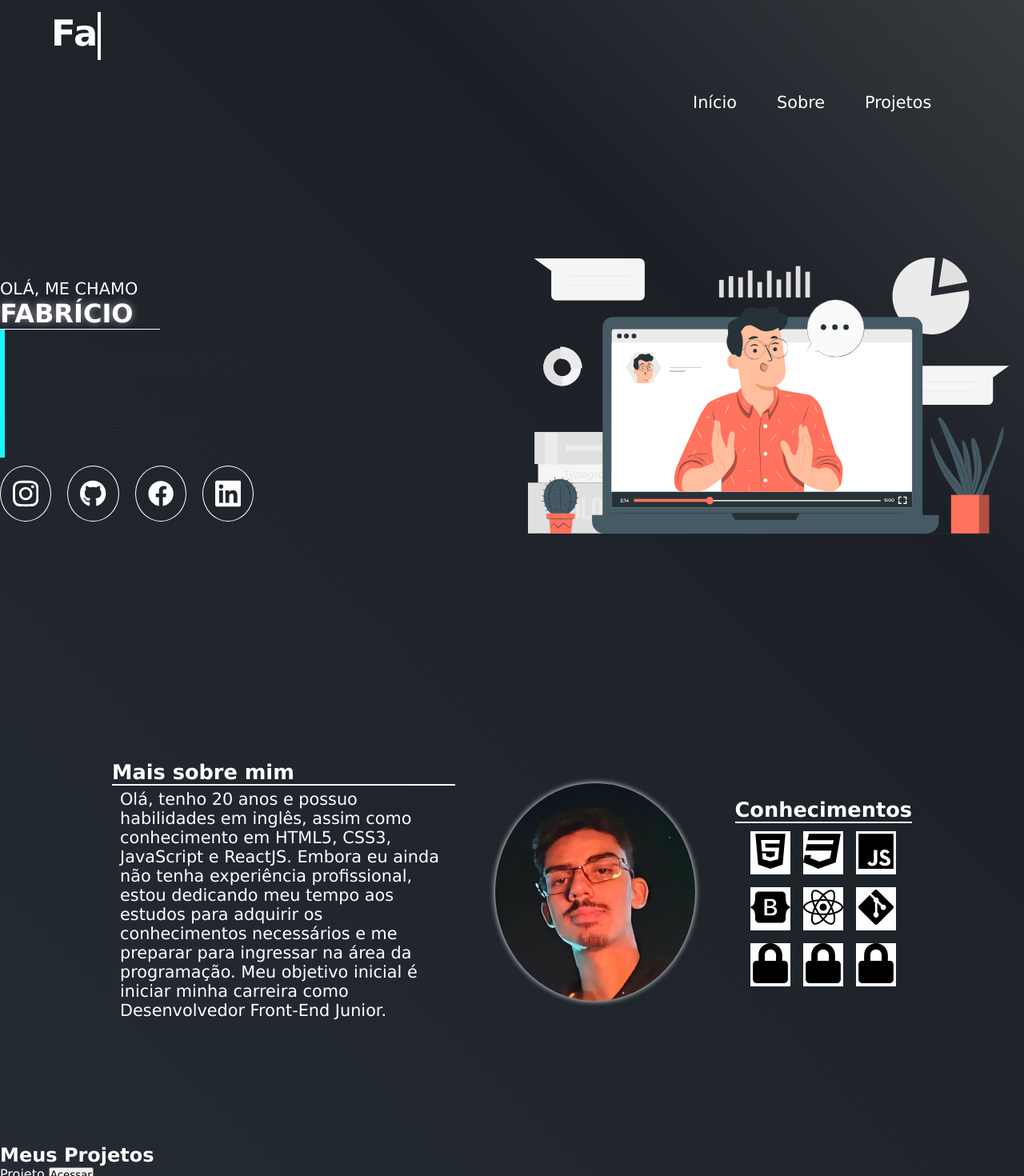
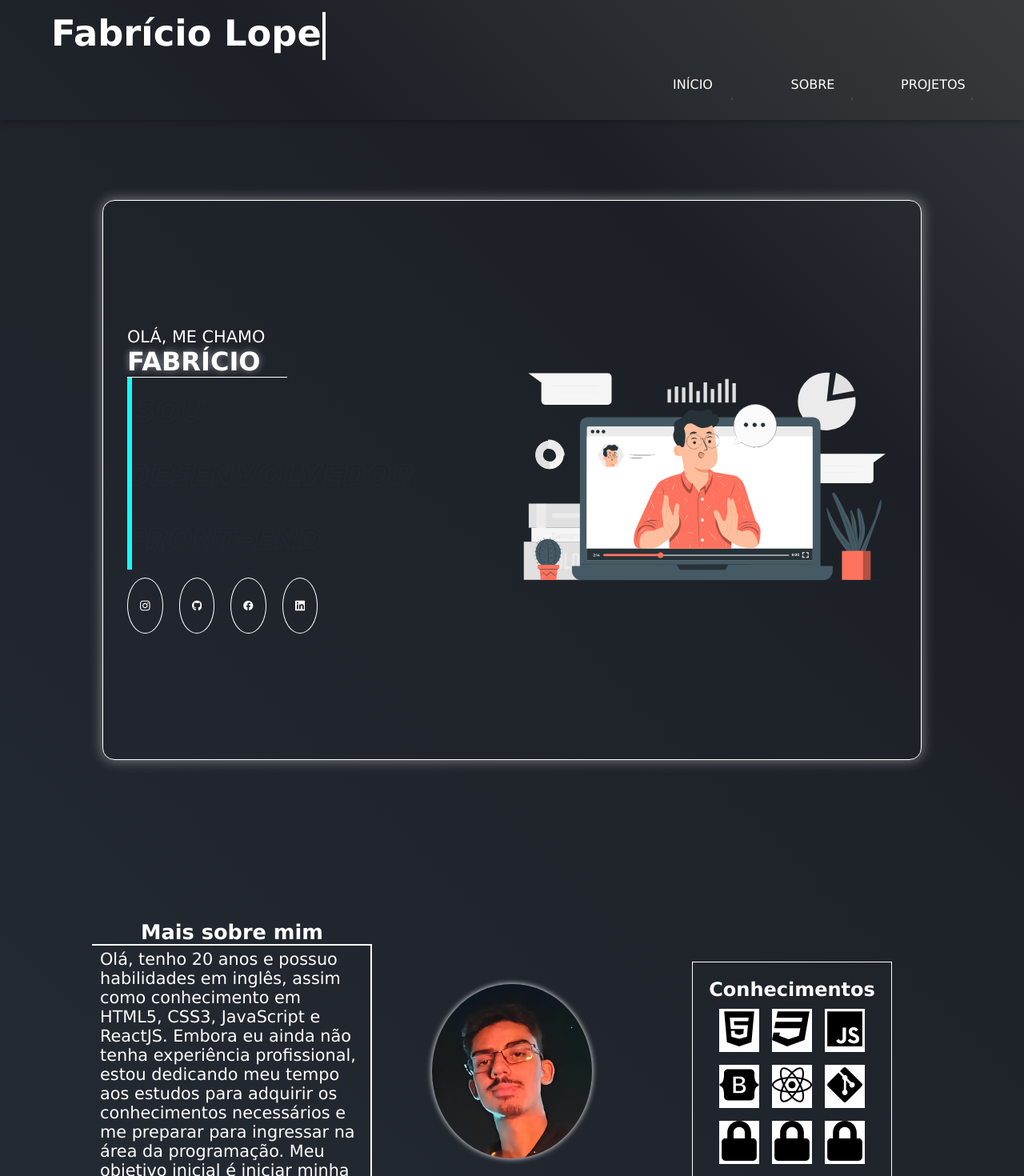
Before and after one commit to Fabrioco/Portfolio__Lopes, a React (Vite) app: page / in a window 1280 px wide. Shown: the top 1470 px of the page at 80% size. Built offline with nearby package versions, Linux system fonts and the light colour scheme.

Commit message:
quase feito

```diff
--- a/src/App.css
+++ b/src/App.css
@@ -43,11 +43,26 @@ header {
   display: flex;
   flex-direction: row;
   justify-content: space-between;
+  box-shadow: 0 0 10px 0 #0000006e;
+  background: linear-gradient(45deg, #0a0b0d, #2d3540, #1c2026, #505050);
+  background-size: 400% 400%;
+  animation: headerAnimation 10s infinite;
+}
+@keyframes headerAnimation {
+  0% {
+    background-position: 0% 50%;
+  }
+  50% {
+    background-position: 100% 50%;
+  }
+  100% {
+    background-position: 0% 50%;
+  }
 }
 
 .title {
   font-size: 2.8rem;
-  width: 14ch;
+  width: 13ch;
   height: 60px;
   border-right: 4px solid;
   position: relative;
@@ -55,7 +70,7 @@ header {
   overflow: hidden;
   top: 15px;
   left: 5vw;
-  animation: typing 5s steps(14) infinite,
+  animation: typing 3s steps(13) infinite,
     blinking 0.5s infinite step-end alternate;
 }
 
@@ -73,37 +88,148 @@ header {
 
 header > nav {
   display: flex;
-  width: clamp(150px, 100%, 350px);
+  width: clamp(150px, 100%, 400px);
+  align-items: center;
+  justify-content: center;
   height: auto;
   column-gap: 50px;
   position: absolute;
-  bottom: 10px;
+  bottom: 25px;
   right: 5vw;
 }
 
 header > nav > a {
+  position: relative;
+  display: inline-block;
   color: #fff;
   text-decoration: none;
-  font-size: 1.3rem;
-  transition: all linear 0.3s;
+  text-transform: uppercase;
+  transition: 0.5s;
+  overflow: hidden;
+  width: 100px;
+  text-align: center;
+  padding: 10px;
 }
 
 header > nav > a:hover {
-  color: #b6b6b6;
-  text-decoration: underline;
+  background: #fff;
+  color: #050801;
+  box-shadow: 0 0 5px #fff, 0 0 25px #fff, 0 0 50px #fff, 0 0 200px #fff;
+  -webkit-box-reflect: below 1px linear-gradient(transparent, #0005);
+}
+
+header > nav > a span {
+  position: absolute;
+  display: block;
+}
+
+header > nav > a span:nth-child(1) {
+  top: 0;
+  left: 0;
+  width: 100%;
+  height: 2px;
+  background: linear-gradient(90deg, transparent, #fff);
+  animation: animate1 1s linear infinite;
+}
+
+@keyframes animate1 {
+  0% {
+    left: -100%;
+  }
+
+  50%,
+  100% {
+    left: 100%;
+  }
+}
+
+header > nav > a span:nth-child(2) {
+  top: -100%;
+  right: 0;
+  width: 2px;
+  height: 100%;
+  background: linear-gradient(180deg, transparent, #fff);
+  animation: animate2 1s linear infinite;
+  animation-delay: 0.25s;
+}
+
+@keyframes animate2 {
+  0% {
+    top: -100%;
+  }
+
+  50%,
+  100% {
+    top: 100%;
+  }
+}
+
+header > nav > a span:nth-child(3) {
+  bottom: 0;
+  right: 0;
+  width: 100%;
+  height: 2px;
+  background: linear-gradient(270deg, transparent, #fff);
+  animation: animate3 1s linear infinite;
+  animation-delay: 0.5s;
+}
+
+@keyframes animate3 {
+  0% {
+    right: -100%;
+  }
+
+  50%,
+  100% {
+    right: 100%;
+  }
+}
+
+header > nav > a span:nth-child(4) {
+  bottom: -100%;
+  left: 0;
+  width: 2px;
+  height: 100%;
+  background: linear-gradient(360deg, transparent, #fff);
+  animation: animate4 1s linear infinite;
+  animation-delay: 0.75s;
+}
+
+@keyframes animate4 {
+  0% {
+    bottom: -100%;
+  }
+
+  50%,
+  100% {
+    bottom: 100%;
+  }
 }
 
 .main__content {
   display: flex;
   flex-direction: row;
-  width: 100%;
-  height: 500px;
+  width: 80%;
+  height: 700px;
   position: relative;
   left: 50%;
   margin: 100px 0 200px 0;
   transform: translate(-50%);
   justify-content: space-around;
   align-items: center;
+  padding: 20px 30px;
+  border: 1px solid #fff;
+  border-radius: 15px;
+  animation: border 1.5s linear infinite;
+}
+
+@keyframes border {
+  from {
+    box-shadow: 0 0 0 0;
+  }
+  to {
+    box-shadow: 0 0 20px 0 #ffffff57;
+  }
 }
 
 .main__content > aside > img {
@@ -256,27 +382,38 @@ header > nav > a:hover {
 /* Mais sobre mim */
 
 .container__about {
-  display: flex;
-  flex-direction: row;
+  display: grid;
+  grid-template-columns: repeat(auto-fit, minmax(min(12rem, 100%), 1fr));
   place-items: center;
   width: clamp(300px, 80%, 1000px);
-  margin: auto;
   column-gap: 50px;
   margin: 150px auto;
 }
 
-.container__about > article > h2 {
-  border-bottom: 2px solid #fff;
+.text_me {
+  min-width: 450px;
+  display: flex;
+  flex-direction: column;
+  align-items: center;
+}
+
+.text_me > h2 {
   box-shadow: -1px -1px -1px #fff;
   font-size: 1.6rem;
 }
 
-.container__about > article > p {
+.text_me > p {
   padding: 5px 10px;
   font-size: 1.3rem;
+  border-top: 2px solid #fff;
+  border-right: 2px solid #fff;
+  width: clamp(200px, 100%, 350px);
+  border-top-right-radius: 10
+    px;
 }
+
 .container__about > img {
-  width: clamp(150px, 25%, 350px);
+  width: clamp(200px, 25%, 350px);
   border-radius: 100%;
   box-shadow: 0 0 7px 0 #fff inset, 0 0 7px 0 #fff;
 }
@@ -285,6 +422,8 @@ header > nav > a:hover {
   display: flex;
   flex-direction: column;
   row-gap: 10px;
+  border: 1px solid #fff;
+  padding: 20px;
 }
 
 .courses > div {
@@ -301,5 +440,5 @@ header > nav > a:hover {
 .courses > div > i > svg {
   width: 50px;
   height: 50px;
-  color: #000 ;
+  color: #000;
 }
--- a/src/App.jsx
+++ b/src/App.jsx
@@ -23,11 +23,20 @@ export default function App() {
     <div>
       <div className="container">
         <header>
-          <h1 className="title">Fabrício Lopes</h1>
+          <h1 className="title">Fabrício Lopes.</h1>
           <nav>
-            <a href="">Início</a>
-            <a href="">Sobre</a>
-            <a href="">Projetos</a>
+            <a href="">
+              <span></span>
+              <span></span>Início
+            </a>
+            <a href="">
+              <span></span>
+              <span></span>Sobre
+            </a>
+            <a href="">
+              <span></span>
+              <span></span>Projetos
+            </a>
           </nav>
         </header>
         <main>
@@ -61,8 +70,9 @@ export default function App() {
               <img src={apresentation} alt="" />
             </aside>
           </section>
+
           <section className="container__about">
-            <article>
+            <article className="text_me">
               <h2>Mais sobre mim</h2>
               <p>
                 Olá, tenho 20 anos e possuo habilidades em inglês, assim como
```
